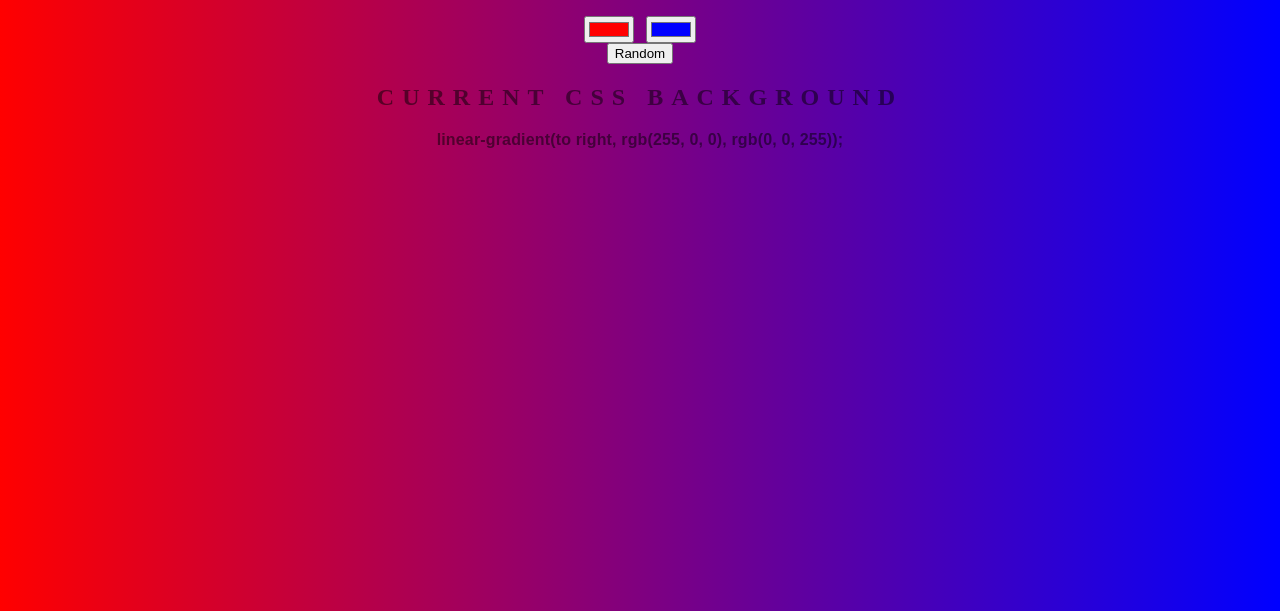
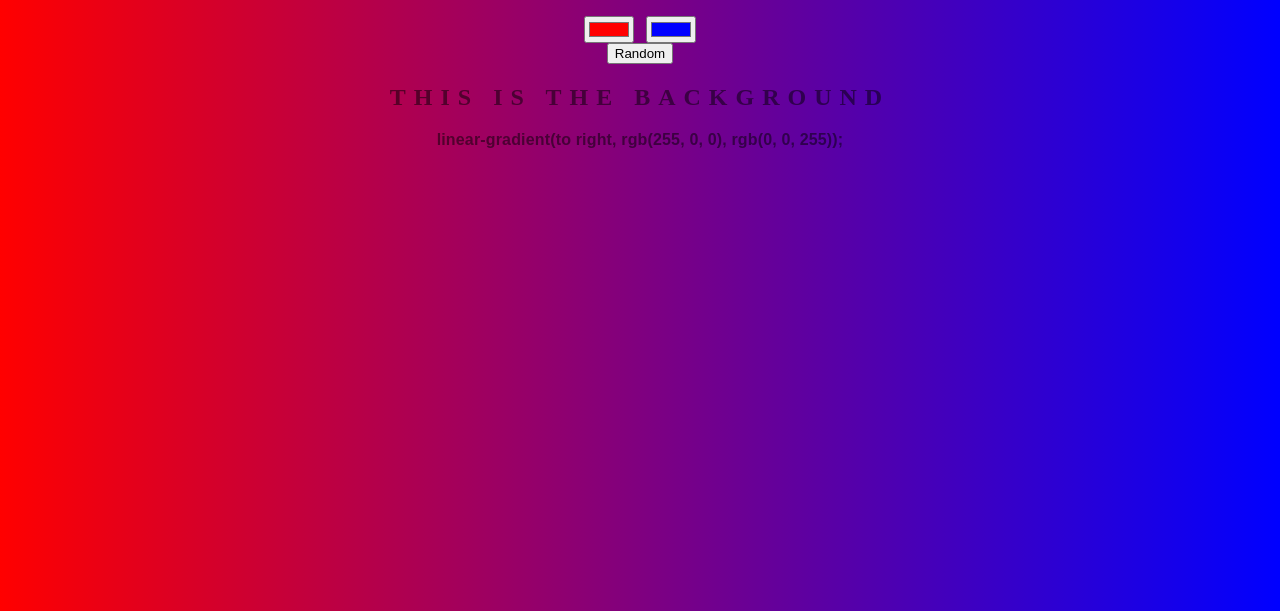
Before and after one commit to pcamelofreitas/bg-generator, a plain HTML site: page index.html in a window 1280 px wide. Shown: the part 189-800 px from the top of the page. Drawn offline with Linux system fonts and the light colour scheme.

Commit message:
test change

```diff
--- a/index.html
+++ b/index.html
@@ -11,7 +11,7 @@
         <br>
         <button id='rnd'>Random</button>
 
-        <h2>Current CSS Background</h2>
+        <h2>THIS IS THE Background</h2>
 
         <h3>linear-gradient(to right, rgb(255, 0, 0), rgb(0, 0, 255));</h3>
 
```
